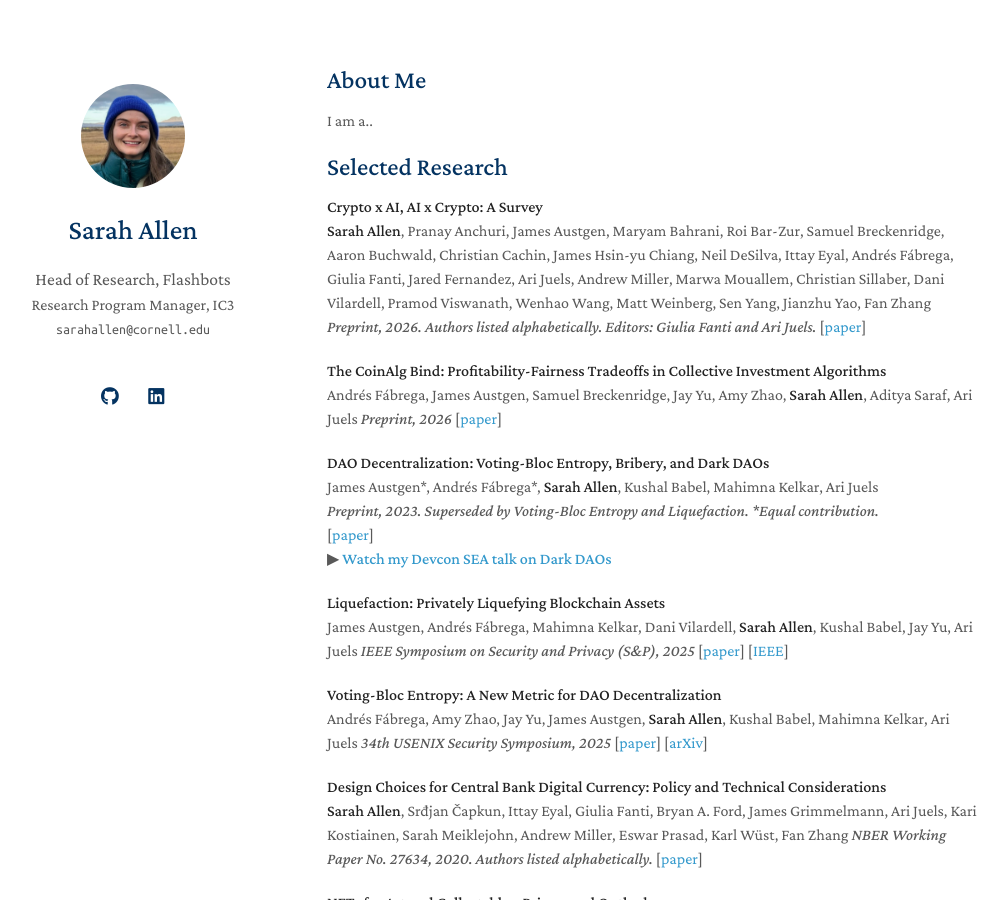
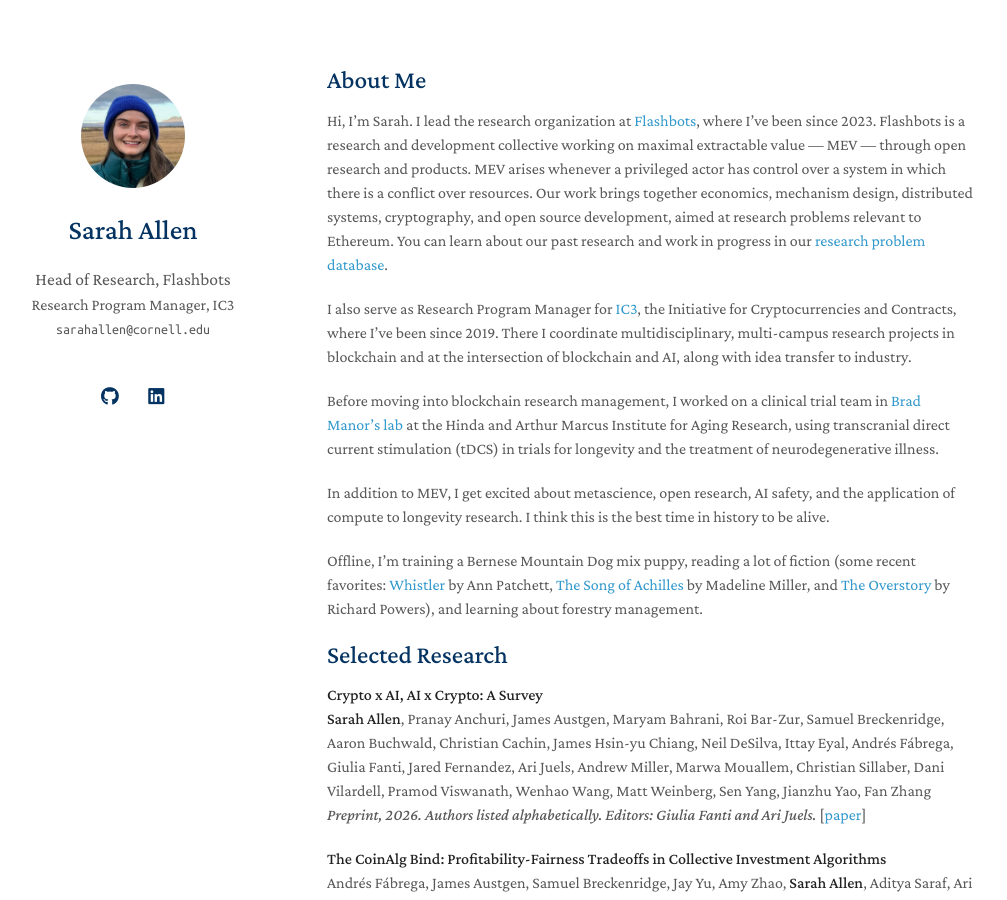
Before and after one commit to Bandeirainveste/bandeirainveste.github.io, a Jekyll site: the page built from index.md, in a window 1280 px wide and 900 px high. Shown: the whole window, without its empty margins (143-1150 px from the left). Built offline with Jekyll 4.4.1, drawn with Linux system fonts in a browser that asks for light colours; a style sheet for code colours, icons or effects is not loaded; our own code applies the rules of GitHub Pages for plain Markdown files.

Commit message:
Update index.md

```diff
--- a/index.md
+++ b/index.md
@@ -4,7 +4,36 @@
 
 ## About Me
 
-I am a..
+Hi, I'm Sarah. I lead the research organization at [Flashbots](https://www.flashbots.net/),
+where I've been since 2023. Flashbots is a research and development collective
+working on maximal extractable value — MEV — through open research and products.
+MEV arises whenever a privileged actor has control over a system in which there
+is a conflict over resources. Our work brings together economics, mechanism
+design, distributed systems, cryptography, and open source development, aimed at
+research problems relevant to Ethereum. You can learn about our past research and
+work in progress in our
+[research problem database](https://www.flashbots.net/research-database).
+
+I also serve as Research Program Manager for [IC3](https://www.initc3.org/), the
+Initiative for Cryptocurrencies and Contracts, where I've been since 2019. There
+I coordinate multidisciplinary, multi-campus research projects in blockchain and
+at the intersection of blockchain and AI, along with idea transfer to industry.
+
+Before moving into blockchain research management, I worked on a clinical trial
+team in [Brad Manor's lab](https://www.marcusinstituteforaging.org/who-we-are/profiles/brad-manor-phd)
+at the Hinda and Arthur Marcus Institute for Aging Research, using transcranial
+direct current stimulation (tDCS) in trials for longevity and the treatment of
+neurodegenerative illness.
+
+In addition to MEV, I get excited about metascience, open research, AI safety,
+and the application of compute to longevity research. I think this is the best
+time in history to be alive.
+
+Offline, I'm training a Bernese Mountain Dog mix puppy, reading a lot of fiction
+(some recent favorites: [Whistler](https://www.annpatchett.com/whistler) by Ann
+Patchett, [The Song of Achilles](https://madelinemiller.com/the-song-of-achilles/)
+by Madeline Miller, and [The Overstory](https://www.richardpowers.net/the-overstory/)
+by Richard Powers), and learning about forestry management.
 
 ## Selected Research
 
```
